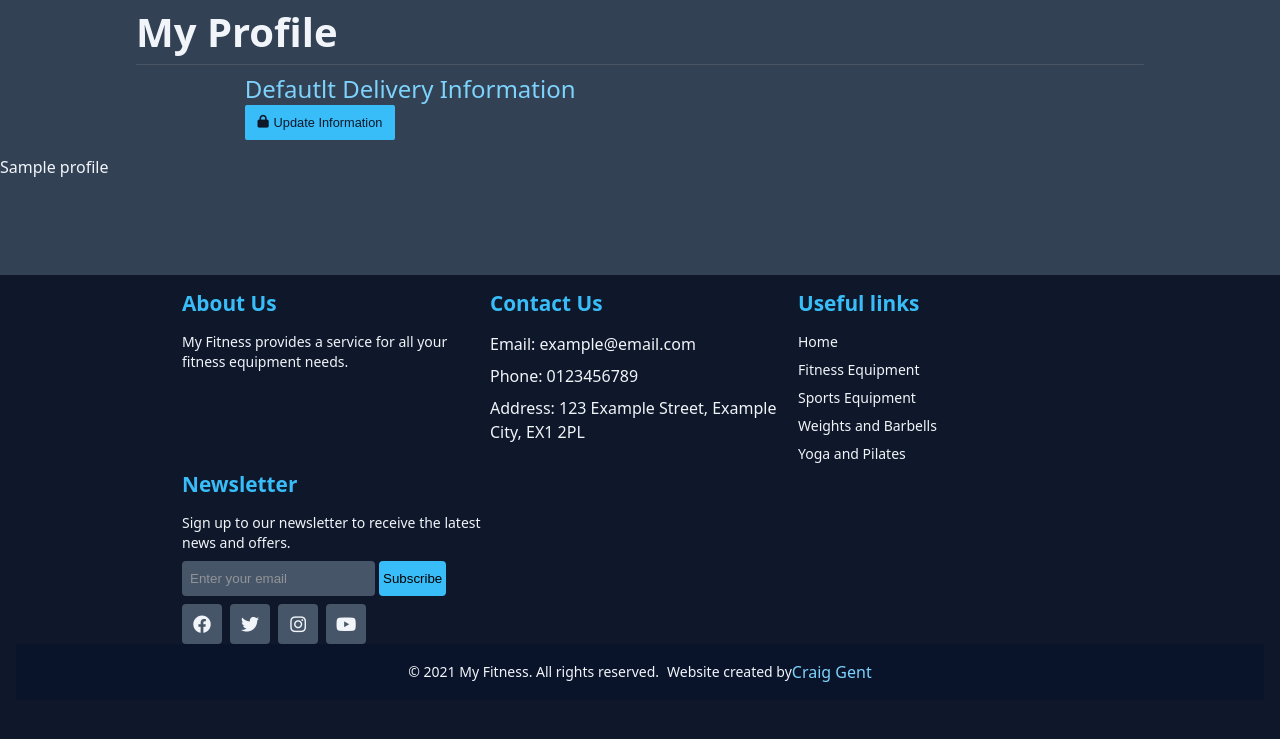
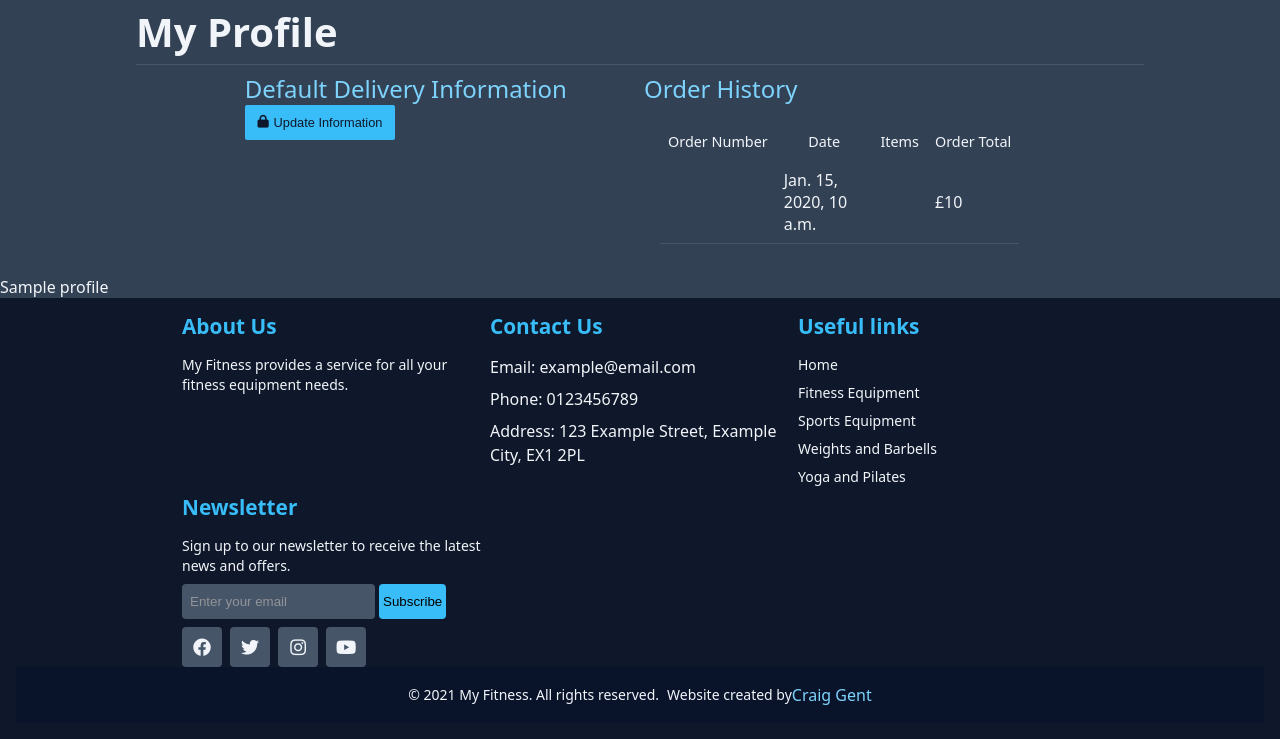
Before and after one commit to Genty83/My-Fitness, a Django app: template profiles/templates/profiles/profile.html in a window 1280 px wide. Shown: the part 84-823 px from the top of the page. Before the commit the page ends 766 px from the top, so only its background shows below. Run offline with Django 3.2, Linux system fonts and the light colour scheme; the template is opened without the code that fills it: most values are stand-ins (such as "Sample title", 1, 10 or a date in 2020); some libraries are stand-ins or nearby versions.

Commit message:
Added order history function and updated templates

```diff
--- a/profiles/templates/profiles/profile.html
+++ b/profiles/templates/profiles/profile.html
@@ -10,9 +10,9 @@
   <hr>
 
   <div class="container width-80 breakpoint-lg margin-auto pad-2">
-    <div class="row">
-      <div class="colspan-6 breakpoint-lg">
-        <p class="ft-size-2xl ft-sky-300">Defautlt Delivery Information</p>
+    <div class="row gap-2">
+      <div class="col-span-6 breakpoint-lg">
+        <p class="ft-size-2xl ft-sky-300">Default Delivery Information</p>
         <form class="grid gap-2" action="{% url 'profile' %}" method="post" id="profile-update-form">
           {% csrf_token %}
           {% for field in form %}
@@ -24,8 +24,49 @@
           </button>
         </form>
       </div>
-      <div class="colspan-6 breakpoint-lg">
-
+      <div class="col-span-6 breakpoint-lg">
+        <p class="ft-size-2xl ft-sky-300">Order History</p>
+        <div class="overflow-wrapper">
+          <table>
+            <thead>
+              <tr>
+                <th>Order Number</th>
+                <th>Date</th>
+                <th>Items</th>
+                <th>Order Total</th>
+              </tr>
+            </thead>
+            <tbody>
+              {% for order in orders %}
+              <tr>
+                <td>
+                  <a href="{% url 'order_history' %} order.order_number"
+                    title="{{ order.order_number|truncatechars:6}}"
+                  >
+                  </a>
+                </td>
+                <td>
+                  {{ order.date }}
+                </td>
+                <td>
+                  <ul>
+                    {% for item in order.lineitems.all %}
+                    <li>
+                      {% if item.product.has_sizes %}
+                        size {{ item.product.size|upper }}{{ item.product.name}} x{{ item.quantity }}
+                      {% endif %}
+                    </li>
+                    {% endfor %}
+                  </ul>
+                </td>
+                <td>
+                  £{{ order.grnd_total }}
+                </td>
+              </tr>
+              {% endfor %}
+            </tbody>
+          </table>
+        </div>
       </div>
     </div>
   </div>
--- a/profiles/urls.py
+++ b/profiles/urls.py
@@ -4,4 +4,7 @@ from . import views
 
 urlpatterns = [
     path('', views.profile, name='profile'),
+    path('order_history/<order_number>',
+        views.order_history,
+        name='order_history'),
 ]
```
Also changed, not shown: checkout/templates/checkout/checkout_success.html (+8 -2 lines), profiles/views.py (+17 -0 lines), bag/views.py (line endings or trailing spaces), db.sqlite3.
